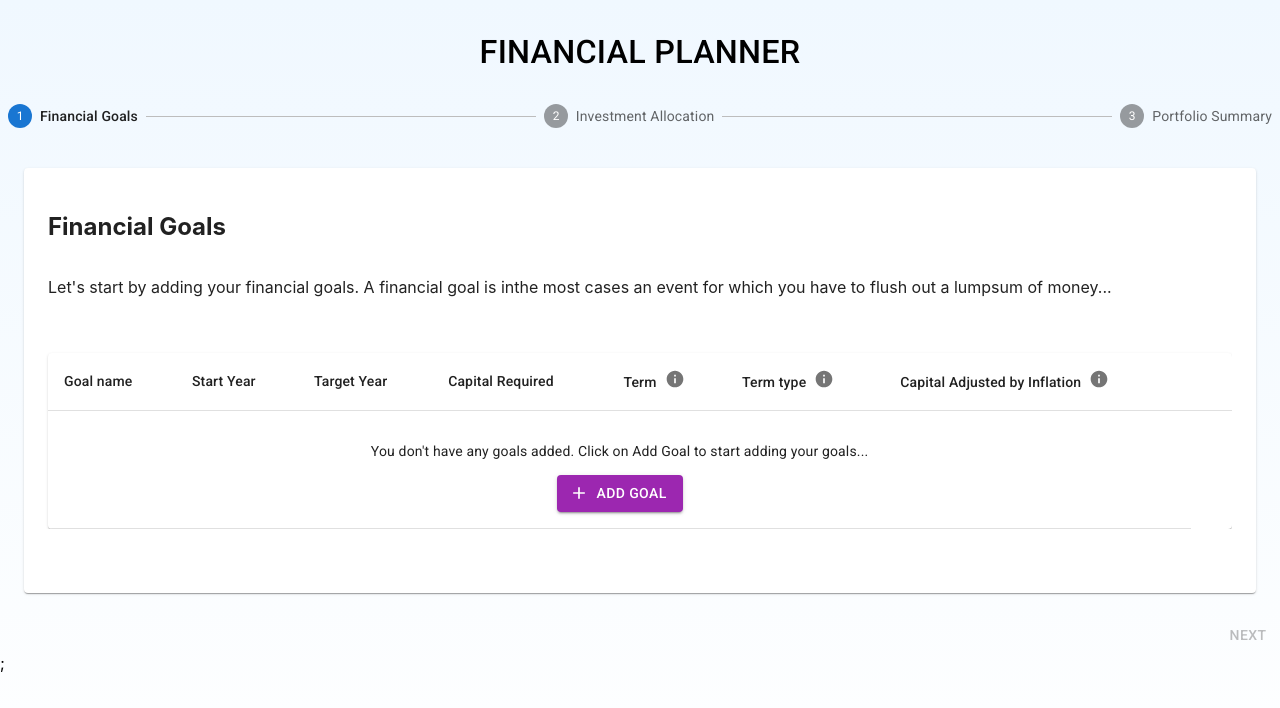
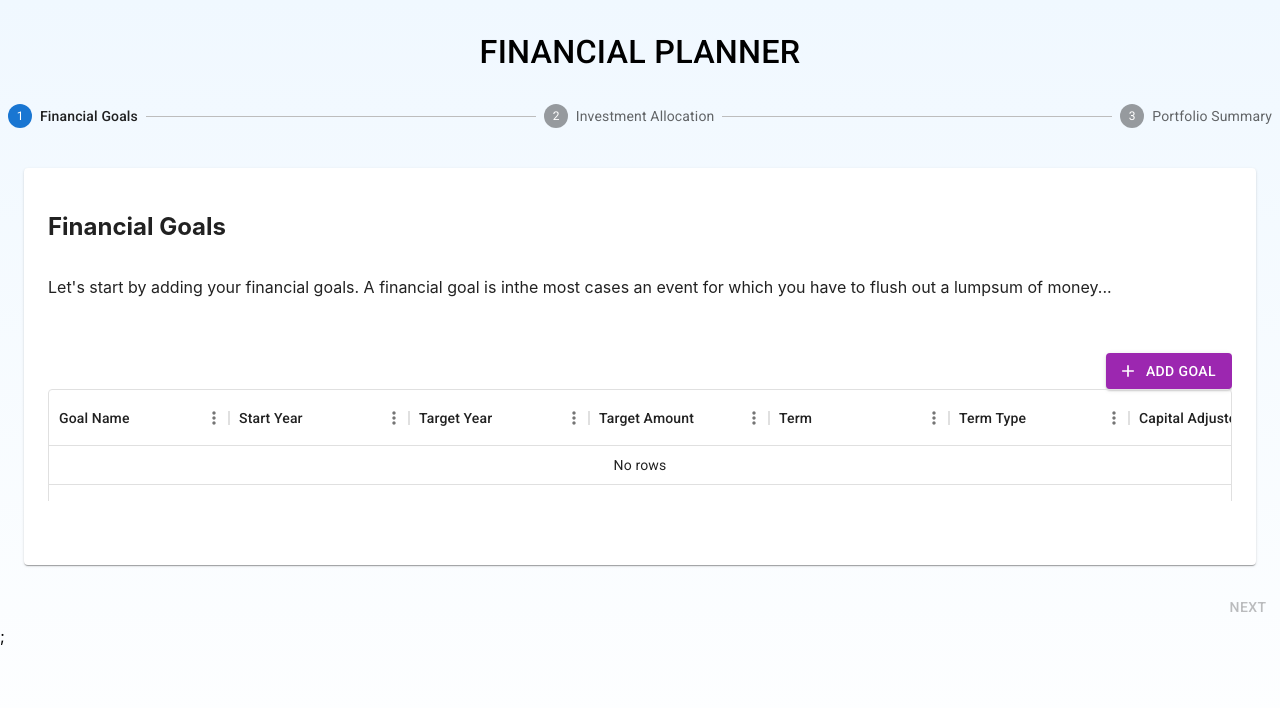
Before and after one commit to goal-based-financial-planner/goal-based-financial-planner, a React (Create React App) app: page / in a window 1280 px wide. Shown: the top 708 px of the page. Built offline with nearby package versions, Linux system fonts and the light colour scheme.

Commit message:
WIP Commit: Moving to datagrid for financial goals

```diff
--- a/src/components/compounds/FinancialGoalsStep/index.tsx
+++ b/src/components/compounds/FinancialGoalsStep/index.tsx
@@ -4,7 +4,7 @@ import { Box, Button } from '@mui/material';
 import AddIcon from '@mui/icons-material/Add';
 import AddFinancialGoals from '../../molecules/FinancialGoals/AddFinancialGoals';
 import { PlannerDataAction } from '../../../store/plannerDataReducer';
-import Step, { StepProps } from '../../molecules/Step';
+import Step from '../../molecules/Step';
 import { PlannerData } from '../../../domain/PlannerData';
 
 type FinancialGoalsProps = {
@@ -64,9 +64,7 @@ const FinancialGoalsStep: React.FC<FinancialGoalsProps> = ({
             alignItems: 'center',
           }}
         >
-          {plannerData.financialGoals.length > 0 ? (
-            <Box>{getAddGoalButton()}</Box>
-          ) : null}
+          <Box>{getAddGoalButton()}</Box>
         </Box>
 
         <FinancialGoalsTable
--- a/src/components/molecules/FinancialGoals/FinancialGoalsTable/index.tsx
+++ b/src/components/molecules/FinancialGoals/FinancialGoalsTable/index.tsx
@@ -1,18 +1,21 @@
 import React, { Dispatch, ReactNode } from 'react';
 import {
-  Paper,
-  Table,
-  TableBody,
-  TableCell,
-  TableContainer,
-  TableHead,
-  TableRow,
-} from '@mui/material';
+  DataGrid,
+  GridActionsCellItem,
+  GridColDef,
+  GridRowId,
+  GridRowModel,
+  GridRowModes,
+  GridRowModesModel,
+  GridValueGetterParams,
+} from '@mui/x-data-grid';
 import { FinancialGoal } from '../../../../domain/FinancialGoals';
-import CustomTooltip from '../../../atoms/CustomTooltip';
-import { Delete } from '@mui/icons-material';
-import { deleteFinancialGoal } from '../../../../store/plannerDataActions';
+import { Cancel, Delete, Edit, Save } from '@mui/icons-material';
 import { PlannerDataAction } from '../../../../store/plannerDataReducer';
+import {
+  deleteFinancialGoal,
+  updateFinancialGoal,
+} from '../../../../store/plannerDataActions';
 
 interface FinancialGoalsTableProps {
   goals: FinancialGoal[];
@@ -25,82 +28,148 @@ const FinancialGoalsTable: React.FC<FinancialGoalsTableProps> = ({
   emptyBodyPlaceholder: addGoalButton,
   dispatch,
 }) => {
-  const deleteGoal = (index: any) => {
-    deleteFinancialGoal(dispatch, index);
+  const [rowModesModel, setRowModesModel] = React.useState<GridRowModesModel>(
+    {},
+  );
+
+  const handleEditClick = (id: GridRowId) => () => {
+    setRowModesModel({ ...rowModesModel, [id]: { mode: GridRowModes.Edit } });
+  };
+
+  const handleSaveClick = (id: GridRowId) => () => {
+    setRowModesModel({ ...rowModesModel, [id]: { mode: GridRowModes.View } });
+  };
+
+  const handleDeleteClick = (id: GridRowId) => () => {
+    deleteFinancialGoal(dispatch, id as string);
+  };
+
+  const handleCancelClick = (id: GridRowId) => () => {
+    setRowModesModel({
+      ...rowModesModel,
+      [id]: { mode: GridRowModes.View, ignoreModifications: true },
+    });
+
+    // const editedRow = goals.find((row) => row.id === id);
+    // if (editedRow!) {
+    //   setRows(rows.filter((row) => row.id !== id));
+    // }
+  };
+
+  const processRowUpdate = (newRow: GridRowModel) => {
+    updateFinancialGoal(dispatch, newRow);
+    return { success: true };
+  };
+
+  const columns: GridColDef[] = [
+    { field: 'goalName', headerName: 'Goal Name', width: 180, editable: true },
+    {
+      field: 'startYear',
+      headerName: 'Start Year',
+      width: 180,
+      editable: true,
+    },
+    {
+      field: 'targetYear',
+      headerName: 'Target Year',
+      width: 180,
+      editable: true,
+    },
+    {
+      field: 'targetAmount',
+      headerName: 'Target Amount',
+      width: 180,
+      editable: true,
+      valueGetter: (params: GridValueGetterParams<FinancialGoal>) =>
+        params.row.getTargetAmount().toLocaleString(navigator.language),
+    },
+    {
+      field: 'term',
+      headerName: 'Term',
+      width: 180,
+      valueGetter: (params: GridValueGetterParams<FinancialGoal>) =>
+        params.row.getTerm(),
+      editable: false,
+    },
+    {
+      field: 'termType',
+      headerName: 'Term Type',
+      width: 180,
+      valueGetter: (params: GridValueGetterParams<FinancialGoal>) =>
+        params.row.getTermType(),
+      editable: false,
+    },
+    {
+      field: 'inflationAdjustedTargetAmount',
+      headerName: 'Capital Adjusted By Inflation',
+      width: 180,
+      valueGetter: (params: GridValueGetterParams<FinancialGoal>) =>
+        params.row
+          .getInflationAdjustedTargetAmount()
+          .toLocaleString(navigator.language),
+      editable: false,
+    },
+    {
+      field: 'actions',
+      type: 'actions',
+      headerName: 'Actions',
+      width: 100,
+      cellClassName: 'actions',
+      getActions: ({ id }) => {
+        const isInEditMode = rowModesModel[id]?.mode === GridRowModes.Edit;
+
+        if (isInEditMode) {
+          return [
+            <GridActionsCellItem
+              icon={<Save />}
+              label="Save"
+              sx={{
+                color: 'primary.main',
+              }}
+              onClick={handleSaveClick(id)}
+            />,
+            <GridActionsCellItem
+              icon={<Cancel />}
+              label="Cancel"
+              className="textPrimary"
+              onClick={handleCancelClick(id)}
+              color="inherit"
+            />,
+          ];
+        }
+
+        return [
+          <GridActionsCellItem
+            icon={<Edit />}
+            label="Edit"
+            className="textPrimary"
+            onClick={handleEditClick(id)}
+            color="inherit"
+          />,
+          <GridActionsCellItem
+            icon={<Delete />}
+            label="Delete"
+            onClick={handleDeleteClick(id)}
+            color="inherit"
+          />,
+        ];
+      },
+    },
+  ];
+  const handleRowModesModelChange = (newRowModesModel: GridRowModesModel) => {
+    setRowModesModel(newRowModesModel);
   };
 
   return (
-    <TableContainer component={Paper}>
-      <Table>
-        <TableHead>
-          <TableRow>
-            <TableCell>Goal name</TableCell>
-            <TableCell>Start Year</TableCell>
-            <TableCell>Target Year</TableCell>
-            <TableCell>Capital Required</TableCell>
-            <TableCell>
-              <span style={{ verticalAlign: 'middle' }}>Term</span>
-              <CustomTooltip tooltipText="Number of years you have to accumulate the capital " />
-            </TableCell>
-            <TableCell>
-              <span style={{ verticalAlign: 'middle' }}>Term type</span>
-              <CustomTooltip
-                tooltipText={
-                  <>
-                    <ul>
-                      <li>Short Term if the term is less than 4 years</li>
-                      <li>Medium Term if the term is less than 6 years</li>
-                      <li>Long Term if the term is more than 6 years</li>
-                    </ul>
-                  </>
-                }
-              />
-            </TableCell>
-            <TableCell>
-              <span style={{ verticalAlign: 'middle' }}>
-                Capital Adjusted by Inflation
-              </span>
-              <CustomTooltip tooltipText="Capital adjusted by taking inflation into account" />
-            </TableCell>
-            <TableCell align="right" />
-          </TableRow>
-        </TableHead>
-        <TableBody>
-          {goals && goals.length > 0 ? (
-            goals.map((goal, index) => (
-              <TableRow key={index}>
-                <TableCell>{goal.goalName}</TableCell>
-                <TableCell>{goal.startYear}</TableCell>
-                <TableCell>{goal.targetYear}</TableCell>
-                <TableCell>
-                  {goal.targetAmount.toLocaleString(navigator.language, {
-                    maximumFractionDigits: 2,
-                  })}
-                </TableCell>
-                <TableCell>{goal.getTerm()}</TableCell>
-                <TableCell>{goal.getTermType()}</TableCell>
-                <TableCell>
-                  {goal
-                    .getInflationAdjustedTargetAmount()
-                    .toLocaleString(navigator.language, {
-                      maximumFractionDigits: 2,
-                    })}
-                </TableCell>
-                <TableCell align="right">
-                  <Delete color="error" onClick={() => deleteGoal(index)} />
-                </TableCell>
-              </TableRow>
-            ))
-          ) : (
-            <TableRow>
-              <TableCell colSpan={7} style={{ textAlign: 'center' }}>
-                {addGoalButton}
-              </TableCell>
-            </TableRow>
-          )}
-        </TableBody>
-      </Table>
-    </TableContainer>
+    <DataGrid
+      columns={columns}
+      rows={goals}
+      editMode="row"
+      hideFooterPagination={true}
+      rowModesModel={rowModesModel}
+      onRowModesModelChange={handleRowModesModelChange}
+      processRowUpdate={processRowUpdate}
+    />
   );
 };
 
--- a/src/domain/FinancialGoals.ts
+++ b/src/domain/FinancialGoals.ts
@@ -8,12 +8,14 @@ export class FinancialGoal {
     targetYear: number,
     targetAmount: number,
   ) {
+    this.id = Math.random().toString(36).substring(2, 9);
     this.goalName = goalName;
     this.startYear = startYear;
     this.targetYear = targetYear;
     this.targetAmount = targetAmount;
   }
 
+  id: string;
   goalName: string;
   startYear: number;
   targetYear: number;
--- a/src/store/plannerDataActions.ts
+++ b/src/store/plannerDataActions.ts
@@ -10,6 +10,7 @@ export enum PlannerDataActionType {
   ADD_FINANCIAL_GOAL = 'ADD_FINANCIAL_GOAL',
   UPDATE_INVESTMENT_ALLOCATIONS = 'UPDATE_INVESTMENT_ALLOCATIONS',
   DELETE_FINANCIAL_GOAL = 'DELETE_FINANCIAL_GOAL',
+  UPDATE_FINANCIAL_GOAL = 'UPDATE_FINANCIAL_GOAL',
   UPDATE_SHORT_TERM_INVESTMENT = 'UPDATE_SHORT_TERM_INVESTMENT',
   UPDATE_MEDIUM_TERM_INVESTMENT = 'UPDATE_MEDIUM_TERM_INVESTMENT',
   UPDATE_LONG_TERM_INVESTMENT = 'UPDATE_LONG_TERM_INVESTMENT',
@@ -28,11 +29,21 @@ export function addFinancialGoal(
 
 export function deleteFinancialGoal(
   dispatch: Dispatch<PlannerDataAction>,
-  financialGoal: FinancialGoal,
+  financialGoalId: string,
+) {
+  dispatch({
+    payload: financialGoalId,
+    type: PlannerDataActionType.DELETE_FINANCIAL_GOAL,
+  });
+}
+
+export function updateFinancialGoal(
+  dispatch: Dispatch<PlannerDataAction>,
+  financialGoal: any,
 ) {
   dispatch({
     payload: financialGoal,
-    type: PlannerDataActionType.DELETE_FINANCIAL_GOAL,
+    type: PlannerDataActionType.UPDATE_FINANCIAL_GOAL,
   });
 }
 
--- a/src/store/plannerDataReducer.ts
+++ b/src/store/plannerDataReducer.ts
@@ -65,7 +65,9 @@ export function plannerDataReducer(
     case PlannerDataActionType.DELETE_FINANCIAL_GOAL:
       const financialGoals = [...state.financialGoals];
       const { investmentAllocations } = state;
-      financialGoals.splice(action.payload, 1);
+
+      const index = financialGoals.findIndex((g) => g.id === action.payload);
+      financialGoals.splice(index, 1);
 
       const allSelectedTermTypes = new Set(
         financialGoals.map((g) => g.getTermType()),
@@ -84,6 +86,23 @@ export function plannerDataReducer(
       }
 
       return new PlannerData(financialGoals, investmentAllocations);
+
+    case PlannerDataActionType.UPDATE_FINANCIAL_GOAL: {
+      const financialGoals = [...state.financialGoals];
+      const updatedPayload = action.payload;
+      const goalToBeUpdated = financialGoals.find(
+        (g) => g.id === action.payload.id,
+      );
+
+      if (goalToBeUpdated) {
+        goalToBeUpdated.goalName = updatedPayload.goalName;
+        goalToBeUpdated.startYear = updatedPayload.startYear;
+        goalToBeUpdated.targetYear = updatedPayload.targetYear;
+        goalToBeUpdated.targetAmount = updatedPayload.targetAmount;
+      }
+
+      return new PlannerData(financialGoals, state.investmentAllocations);
+    }
 
     default:
       return state;
```
